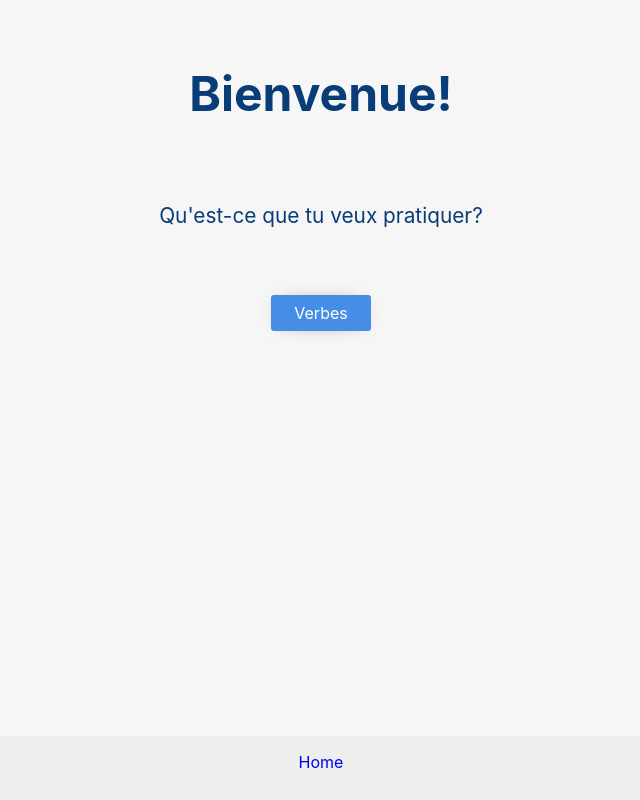
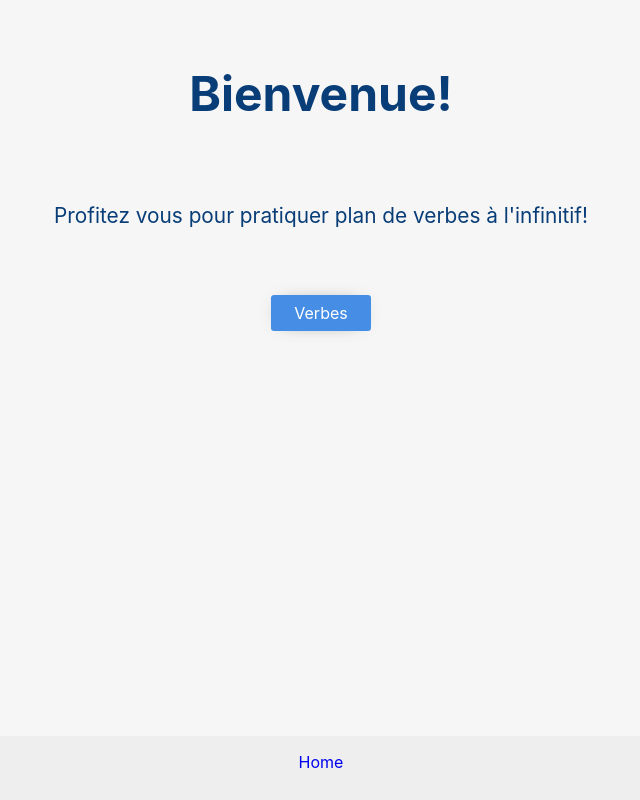
Before and after one commit to yagoalessio88/french-learn-and-practice-app, a React (Create React App) app: page / in a window 1280 px wide. Shown: the whole page, without its empty margins (319-959 px from the left). Built offline with nearby package versions, Linux system fonts and the light colour scheme.

Commit message:
home page + display menu indexs

```diff
--- a/src/pages/MainMenu.js
+++ b/src/pages/MainMenu.js
@@ -7,7 +7,7 @@ const MainMenu = () => {
 		<Wrapper className="app_body">
 			<nav className="home">
 				<h1 className="home_title">Bienvenue!</h1>
-				<p className="home_text">Qu'est-ce que tu veux pratiquer? </p>
+				<p className="home_text">Profitez vous pour pratiquer plan de verbes à l'infinitif!</p>
 				<ul className="home_list">
 					<li className="home_list_item">
 						<Link to="/verbesmenu" className="button">
--- a/src/pages/VerbesMenu.js
+++ b/src/pages/VerbesMenu.js
@@ -53,7 +53,7 @@ const Wrapper = styled.section`
 	.header{
 		position:sticky;
 		top:0;
-		padding: 1rem;
+		padding: 1.7rem;
 		z-index: 100000;
 		width: 100%;
 		background-color: rgb(246, 246, 246);
@@ -69,7 +69,7 @@ const Wrapper = styled.section`
 		border-style:none;
 		font-size: 2rem;
 		height: 2rem;
-		width: 2rem;
+		width: 4rem;
 		transition: all 0.3s ease;
 		background-color: rgb(246, 246, 246);
 	}
```
